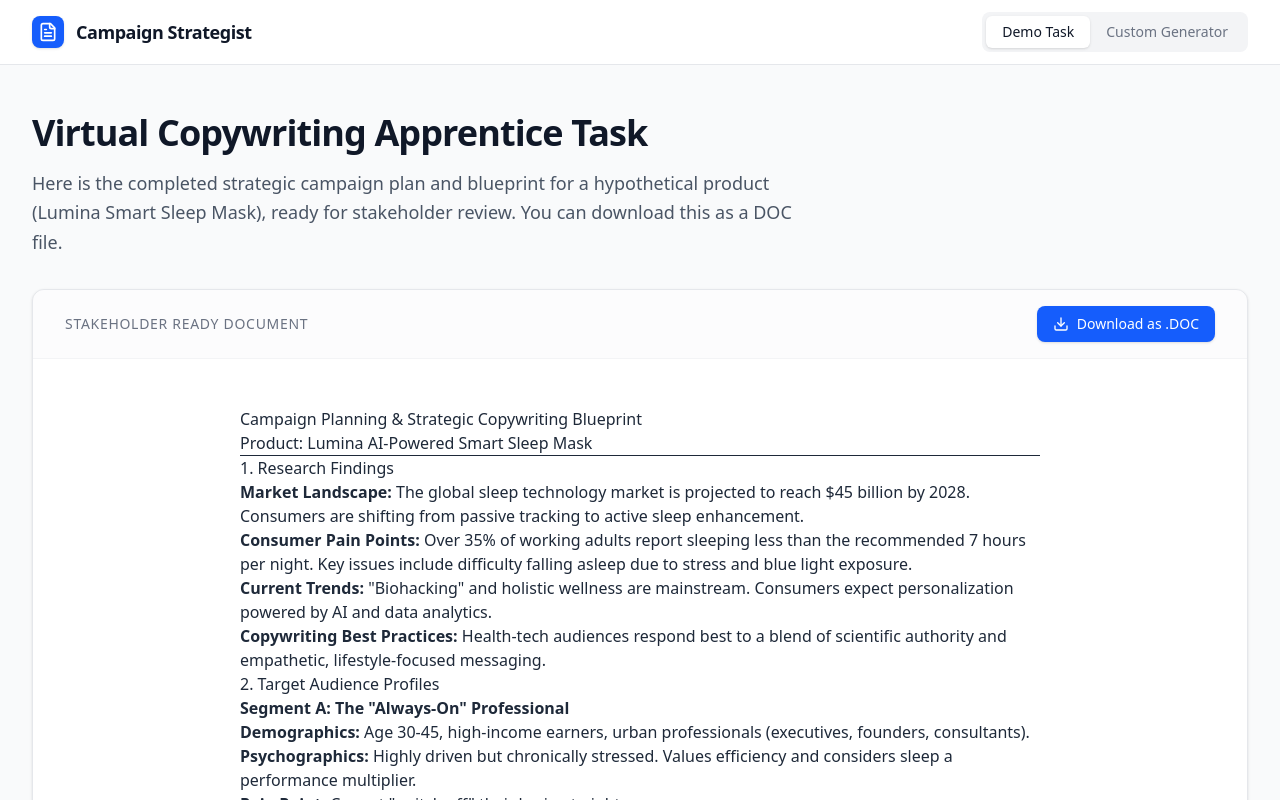
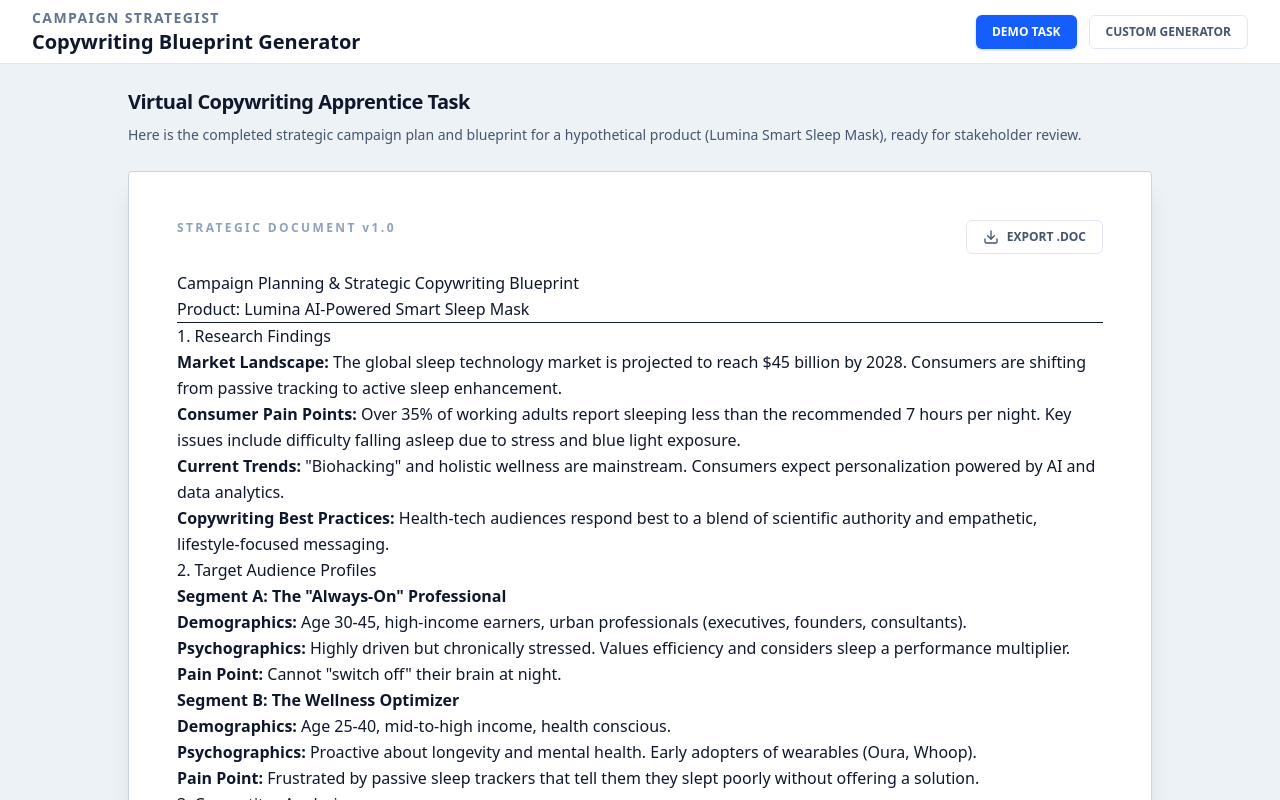
Before and after one commit to pratikkumarjena17-rgb/Week-1-Task-Campaign-Planning-and-Strategic-Copywriting-Blueprint, a React (Vite) app: page / in a window 1280 px wide. Shown: the top 800 px of the page. Built offline with nearby package versions, Linux system fonts and the light colour scheme.

Commit message:
refactor: update UI layout and design system
Refine the application aesthetic with slate color palette, updated typography, and modernized layout components for a more professional look.

```diff
--- a/src/App.tsx
+++ b/src/App.tsx
@@ -96,39 +96,39 @@ export default function App() {
   };
 
   return (
-    <div className="min-h-screen bg-gray-50 text-gray-900 font-sans selection:bg-blue-100 selection:text-blue-900">
+    <div className="min-h-screen bg-slate-50 text-slate-900 font-sans selection:bg-blue-100 selection:text-blue-900 flex flex-col">
       {/* Header */}
-      <header className="bg-white border-b border-gray-200 sticky top-0 z-10">
-        <div className="max-w-7xl mx-auto px-4 sm:px-6 lg:px-8 h-16 flex items-center justify-between">
-          <div className="flex items-center gap-3">
-            <div className="w-8 h-8 bg-blue-600 rounded-lg flex items-center justify-center shadow-sm">
-              <FileText className="w-5 h-5 text-white" />
+      <header className="h-16 bg-white border-b border-slate-200 flex items-center justify-between px-8 shrink-0">
+        <div>
+          <h1 className="text-sm font-semibold text-slate-500 uppercase tracking-widest">Campaign Strategist</h1>
+          <h2 className="text-xl font-bold">Copywriting Blueprint Generator</h2>
         </div>
-            <h1 className="font-semibold text-lg tracking-tight">Campaign Strategist</h1>
-          </div>
-
-          <div className="flex bg-gray-100 p-1 rounded-lg">
+        <div className="flex gap-3">
           <button
             onClick={() => setActiveTab('demo')}
-              className={`px-4 py-1.5 rounded-md text-sm font-medium transition-all duration-200 ${
-                activeTab === 'demo' ? 'bg-white text-gray-900 shadow-sm' : 'text-gray-500 hover:text-gray-700'
+            className={`px-4 py-2 rounded-md text-xs font-bold transition-all ${
+              activeTab === 'demo'
+                ? 'bg-blue-600 text-white shadow-sm shadow-blue-200 hover:bg-blue-700'
+                : 'border border-slate-200 text-slate-600 hover:bg-slate-50'
             }`}
           >
-              Demo Task
+            DEMO TASK
           </button>
           <button
             onClick={() => setActiveTab('generator')}
-              className={`px-4 py-1.5 rounded-md text-sm font-medium transition-all duration-200 ${
-                activeTab === 'generator' ? 'bg-white text-gray-900 shadow-sm' : 'text-gray-500 hover:text-gray-700'
+            className={`px-4 py-2 rounded-md text-xs font-bold transition-all ${
+              activeTab === 'generator'
+                ? 'bg-blue-600 text-white shadow-sm shadow-blue-200 hover:bg-blue-700'
+                : 'border border-slate-200 text-slate-600 hover:bg-slate-50'
             }`}
           >
-              Custom Generator
+            CUSTOM GENERATOR
           </button>
-          </div>
         </div>
       </header>
 
-      <main className="max-w-7xl mx-auto px-4 sm:px-6 lg:px-8 py-12">
+      <main className="flex-1 flex flex-col bg-[#EDF2F7] p-6 overflow-y-auto">
+        <div className="max-w-5xl mx-auto w-full">
           <AnimatePresence mode="wait">
             {activeTab === 'demo' ? (
             <motion.div
@@ -137,14 +137,14 @@ export default function App() {
               animate={{ opacity: 1, y: 0 }}
               exit={{ opacity: 0, y: -10 }}
               transition={{ duration: 0.3 }}
-              className="space-y-8"
+              className="space-y-6"
             >
-              <div className="max-w-3xl">
-                <h2 className="text-3xl font-bold tracking-tight text-gray-900 sm:text-4xl">
+              <div className="mb-6">
+                <h2 className="text-xl font-bold tracking-tight text-slate-900">
                   Virtual Copywriting Apprentice Task
                 </h2>
-                <p className="mt-4 text-lg text-gray-600 leading-relaxed">
-                  Here is the completed strategic campaign plan and blueprint for a hypothetical product (Lumina Smart Sleep Mask), ready for stakeholder review. You can download this as a DOC file.
+                <p className="mt-2 text-sm text-slate-600 leading-relaxed">
+                  Here is the completed strategic campaign plan and blueprint for a hypothetical product (Lumina Smart Sleep Mask), ready for stakeholder review.
                 </p>
               </div>
 
@@ -157,22 +157,22 @@ export default function App() {
               animate={{ opacity: 1, y: 0 }}
               exit={{ opacity: 0, y: -10 }}
               transition={{ duration: 0.3 }}
-              className="space-y-8"
+              className="space-y-6"
             >
-              <div className="max-w-3xl">
-                <h2 className="text-3xl font-bold tracking-tight text-gray-900 sm:text-4xl flex items-center gap-3">
-                  AI Blueprint Generator <Sparkles className="w-8 h-8 text-blue-500" />
+              <div className="mb-6">
+                <h2 className="text-xl font-bold tracking-tight text-slate-900 flex items-center gap-2">
+                  AI Blueprint Generator <Sparkles className="w-5 h-5 text-blue-500" />
                 </h2>
-                <p className="mt-4 text-lg text-gray-600 leading-relaxed">
+                <p className="mt-2 text-sm text-slate-600 leading-relaxed">
                   Provide the details of your hypothetical product or service, and our AI will instantly generate a comprehensive, stakeholder-ready strategic blueprint.
                 </p>
               </div>
 
               {!generatedContent ? (
-                <div className="bg-white rounded-2xl shadow-sm border border-gray-200 p-8 max-w-2xl">
+                <div className="bg-white shadow-xl rounded-sm border border-slate-300 p-8 max-w-2xl">
                   <form onSubmit={handleGenerate} className="space-y-6">
                     <div>
-                      <label htmlFor="productName" className="block text-sm font-medium text-gray-700">
+                      <label htmlFor="productName" className="block text-xs font-bold uppercase text-slate-500 tracking-wider mb-2">
                         Product or Service Name
                       </label>
                       <input
@@ -181,13 +181,13 @@ export default function App() {
                         value={productName}
                         onChange={(e) => setProductName(e.target.value)}
                         placeholder="e.g., EcoHydrate Smart Bottle"
-                        className="mt-2 block w-full rounded-xl border border-gray-300 px-4 py-3 text-gray-900 focus:border-blue-500 focus:ring-blue-500 sm:text-sm transition-colors"
+                        className="mt-1 block w-full rounded-sm border border-slate-300 px-4 py-3 text-sm text-slate-900 focus:border-blue-500 focus:ring-1 focus:ring-blue-500 outline-none transition-colors"
                         required
                       />
                     </div>
 
                     <div>
-                      <label htmlFor="productDescription" className="block text-sm font-medium text-gray-700">
+                      <label htmlFor="productDescription" className="block text-xs font-bold uppercase text-slate-500 tracking-wider mb-2">
                         Brief Description
                       </label>
                       <textarea
@@ -195,14 +195,14 @@ export default function App() {
                         value={productDescription}
                         onChange={(e) => setProductDescription(e.target.value)}
                         placeholder="Describe what it does, the main features, and the problem it solves..."
-                        rows={4}
-                        className="mt-2 block w-full rounded-xl border border-gray-300 px-4 py-3 text-gray-900 focus:border-blue-500 focus:ring-blue-500 sm:text-sm transition-colors resize-none"
+                        rows={5}
+                        className="mt-1 block w-full rounded-sm border border-slate-300 px-4 py-3 text-sm text-slate-900 focus:border-blue-500 focus:ring-1 focus:ring-blue-500 outline-none transition-colors resize-none"
                         required
                       />
                     </div>
 
                     {error && (
-                      <div className="p-4 rounded-lg bg-red-50 text-red-600 text-sm">
+                      <div className="p-4 rounded-sm bg-red-50 text-red-600 text-sm border border-red-200">
                         {error}
                       </div>
                     )}
@@ -210,16 +210,16 @@ export default function App() {
                     <button
                       type="submit"
                       disabled={isGenerating || !productName || !productDescription}
-                      className="w-full flex justify-center items-center gap-2 py-3.5 px-4 border border-transparent rounded-xl shadow-sm text-sm font-medium text-white bg-blue-600 hover:bg-blue-700 focus:outline-none focus:ring-2 focus:ring-offset-2 focus:ring-blue-500 disabled:opacity-50 disabled:cursor-not-allowed transition-all"
+                      className="w-full flex justify-center items-center gap-2 py-3 px-4 border border-transparent rounded-md shadow-sm shadow-blue-200 text-xs font-bold text-white bg-blue-600 hover:bg-blue-700 focus:outline-none focus:ring-2 focus:ring-offset-2 focus:ring-blue-500 disabled:opacity-50 disabled:cursor-not-allowed transition-all"
                     >
                       {isGenerating ? (
                         <>
-                          <Loader2 className="w-5 h-5 animate-spin" />
-                          Drafting Blueprint...
+                          <Loader2 className="w-4 h-4 animate-spin" />
+                          DRAFTING BLUEPRINT...
                         </>
                       ) : (
                         <>
-                          Generate Blueprint
+                          GENERATE BLUEPRINT
                           <ArrowRight className="w-4 h-4" />
                         </>
                       )}
@@ -231,10 +231,10 @@ export default function App() {
                   <div className="flex justify-end">
                     <button
                       onClick={() => setGeneratedContent('')}
-                      className="text-sm font-medium text-gray-500 hover:text-gray-900 transition-colors flex items-center gap-2 bg-white px-4 py-2 border border-gray-200 rounded-lg shadow-sm"
+                      className="px-4 py-2 border border-slate-200 text-slate-600 rounded-md text-xs font-bold hover:bg-white shadow-sm transition-colors flex items-center gap-2"
                     >
                       <LayoutTemplate className="w-4 h-4" />
-                      Create Another
+                      CREATE ANOTHER
                     </button>
                   </div>
                   <BlueprintDocument content={generatedContent} productName={productName} />
@@ -243,6 +243,7 @@ export default function App() {
             </motion.div>
           )}
         </AnimatePresence>
+        </div>
       </main>
     </div>
   );
--- a/src/components/BlueprintDocument.tsx
+++ b/src/components/BlueprintDocument.tsx
@@ -50,19 +50,32 @@ export default function BlueprintDocument({ content, productName }: BlueprintDoc
   };
 
   return (
-    <div className="relative bg-white rounded-xl shadow-sm border border-gray-200 overflow-hidden">
-      <div className="flex items-center justify-between px-8 py-4 border-b border-gray-100 bg-gray-50/50">
-        <h2 className="text-sm font-medium text-gray-500 uppercase tracking-wider">Stakeholder Ready Document</h2>
+    <div className="flex-1 bg-white shadow-xl rounded-sm border border-slate-300 flex flex-col">
+      <div className="p-8 md:p-12 h-full flex flex-col">
+        <div className="flex justify-between items-start mb-4">
+          <p className="text-xs font-bold text-slate-400 tracking-[0.2em]">STRATEGIC DOCUMENT v1.0</p>
           <button
             onClick={downloadDoc}
-          className="flex items-center gap-2 px-4 py-2 bg-blue-600 hover:bg-blue-700 text-white text-sm font-medium rounded-lg transition-colors shadow-sm"
+            className="px-4 py-2 border border-slate-200 text-slate-600 rounded-md text-xs font-bold hover:bg-slate-50 flex items-center gap-2 transition-colors"
           >
             <Download className="w-4 h-4" />
-          Download as .DOC
+            EXPORT .DOC
           </button>
         </div>
-      <div className="p-8 md:p-12 max-w-4xl mx-auto prose prose-blue prose-headings:font-medium prose-h1:text-3xl prose-h2:text-2xl text-gray-800">
+
+        <div className="prose prose-slate max-w-none w-full prose-headings:font-bold prose-h1:text-3xl prose-h1:font-serif prose-h1:font-black prose-h1:border-b-2 prose-h1:border-slate-800 prose-h1:pb-2 prose-h1:mb-6 prose-h2:text-xl prose-h2:mb-8 prose-h3:text-xs prose-h3:font-bold prose-h3:uppercase prose-h3:text-blue-600 prose-h3:tracking-wider prose-h3:mt-6 prose-h3:mb-2 prose-p:text-sm prose-p:text-slate-700 prose-li:text-sm prose-li:text-slate-700 leading-relaxed">
           <Markdown>{content}</Markdown>
+        </div>
+
+        <div className="mt-12 pt-8 border-t border-slate-100">
+          <div className="flex justify-between items-end">
+            <div className="text-[10px] text-slate-400 font-mono">
+              COPYRIGHT &copy; {new Date().getFullYear()} VIRTUAL APPRENTICE PROGRAM<br/>
+              STRATEGIC CONFIDENTIALITY AGREEMENT APPLIES
+            </div>
+            <div className="w-12 h-12 bg-slate-100 rounded-full"></div>
+          </div>
+        </div>
       </div>
     </div>
   );
```
Lines whose indentation alone changed are shown as unchanged.
